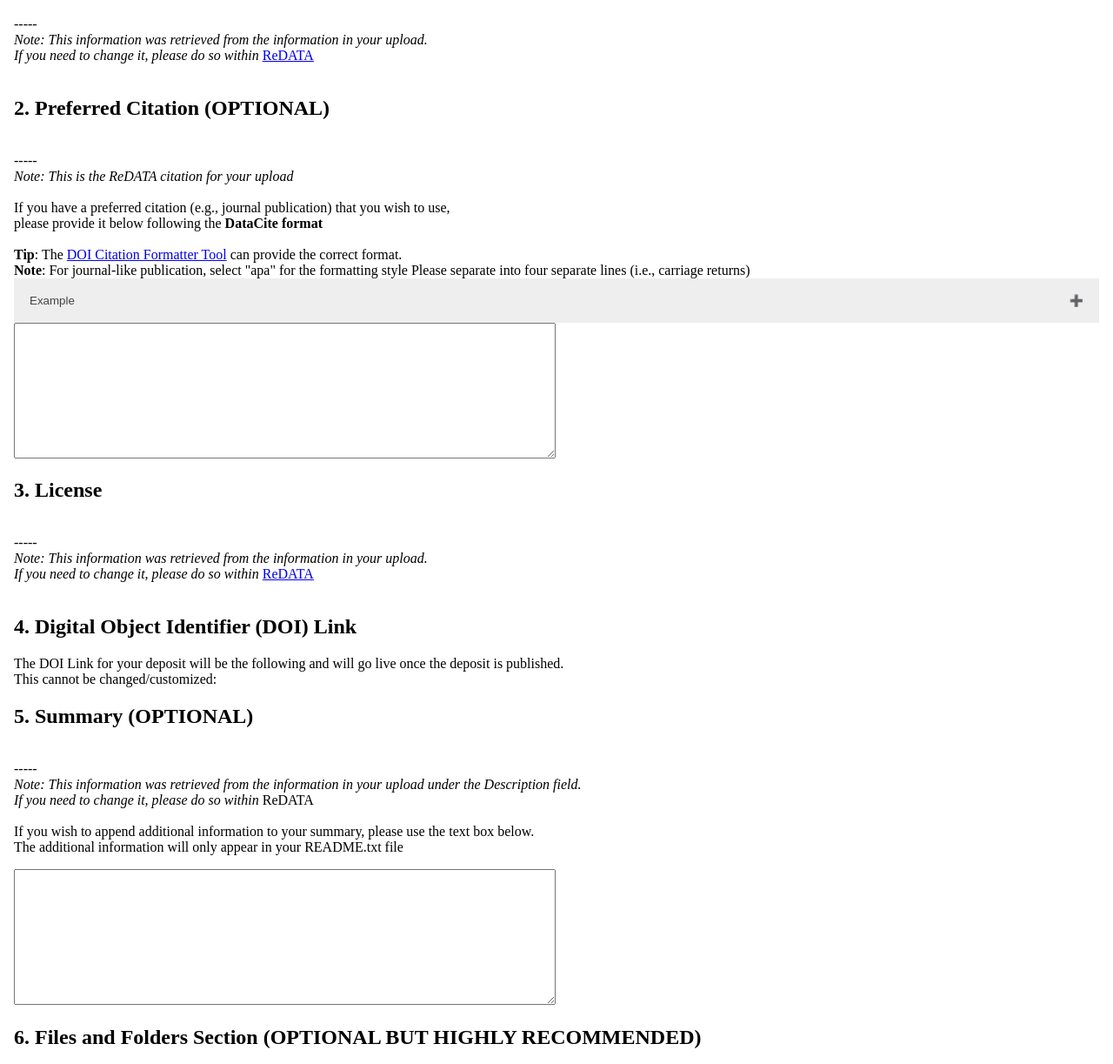
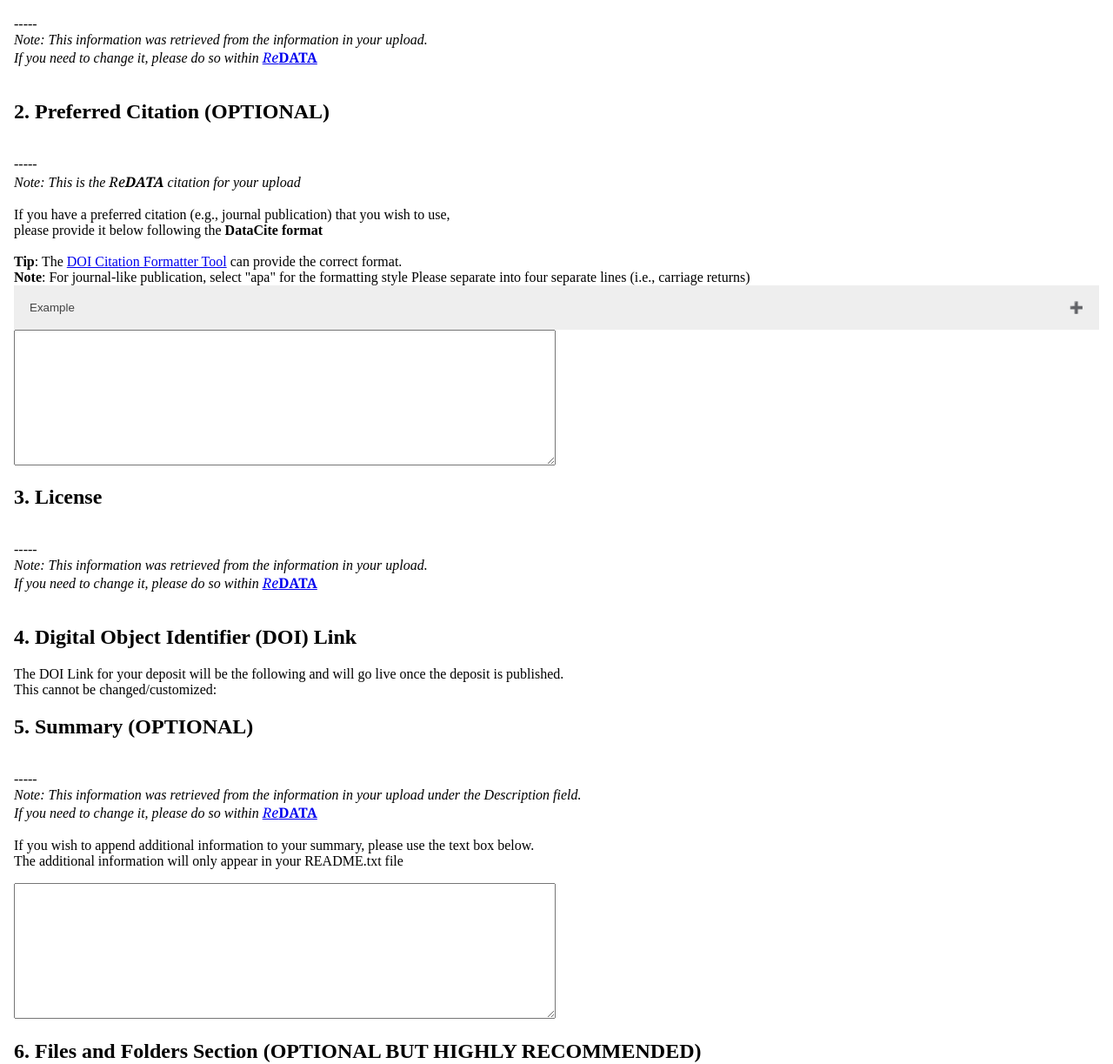
Before and after one commit to UAL-RE/ReM, a FastAPI app: template templates/intake.html in a window 1280 px wide. Shown: the part 333-1556 px from the top of the page at 87% size. Run offline with FastAPI, Linux system fonts and the light colour scheme; the template is opened without the code that fills it, so the values that code supplies are empty; parts of the project's set-up code (start-up, migrations or seed data) failed here and were passed over.

Commit message:
Fix styling for ReDATA name [ci skip]
 - Add ReDATA link in Summary section

```diff
--- a/templates/intake.html
+++ b/templates/intake.html
@@ -47,7 +47,8 @@
   <br>----- <br>
   <i>Note: This information was retrieved from the information in your upload.<br>
     If you need to change it, please do so within</i>
-  <a href="https://arizona.figshare.com/account/home" target="_blank">ReDATA</a><br><br>
+  <a href="https://arizona.figshare.com/account/home" target="_blank">
+    <span style="font-family:'Georgia'"><i>Re</i><b>DATA</b></span></a><br><br>
 
   <h2><a class="anchor" name="cite_head">2. Preferred Citation (OPTIONAL)</a></h2>
 
@@ -58,7 +59,8 @@
   </div>
 
   <br>----- <br>
-  <i>Note: This is the ReDATA citation for your upload</i><br><br>
+  <i>Note: This is the <span style="font-family:'Georgia'"><i>Re</i><b>DATA</b></span>
+    citation for your upload</i><br><br>
   If you have a preferred citation (e.g., journal publication) that you wish to use,<br>
   please provide it below following the <b>DataCite format</b><br><br>
 
@@ -88,7 +90,8 @@
   <br>----- <br>
   <i>Note: This information was retrieved from the information in your upload.<br>
     If you need to change it, please do so within</i>
-  <a href="https://arizona.figshare.com/account/home" target="_blank">ReDATA</a><br><br>
+  <a href="https://arizona.figshare.com/account/home" target="_blank">
+    <span style="font-family:'Georgia'"><i>Re</i><b>DATA</b></span></a><br><br>
 
   <h2>4. Digital Object Identifier (DOI) Link</h2>
   <p>
@@ -108,7 +111,9 @@
     <br>
     ----- <br>
     <i>Note: This information was retrieved from the information in your upload under the Description field.<br>
-      If you need to change it, please do so within</i> ReDATA<br><br>
+      If you need to change it, please do so within</i>
+    <a href="https://arizona.figshare.com/account/home" target="_blank">
+      <span style="font-family:'Georgia'"><i>Re</i><b>DATA</b></span></a><br><br>
     If you wish to append additional information to your summary, please use the text box below.<br>
     The additional information will only appear in your README.txt file
   </p>
@@ -208,8 +213,11 @@
 
   <p>
   ----- <br>
-  Note: This information was retrieved from the information in your upload. If you need to
-    change it, please do so within <a href="https://arizona.figshare.com/account/home" target="_blank">ReDATA</a><br><br>
+  <i>Note: This information was retrieved from the information in your upload. If you need to
+    change it, please do so within</i>
+  <a href="https://arizona.figshare.com/account/home" target="_blank">
+    <span style="font-family:'Georgia'"><i>Re</i><b>DATA</b></span>
+  </a><br><br>
   </p>
 
   <form method="post" id="form">
```
